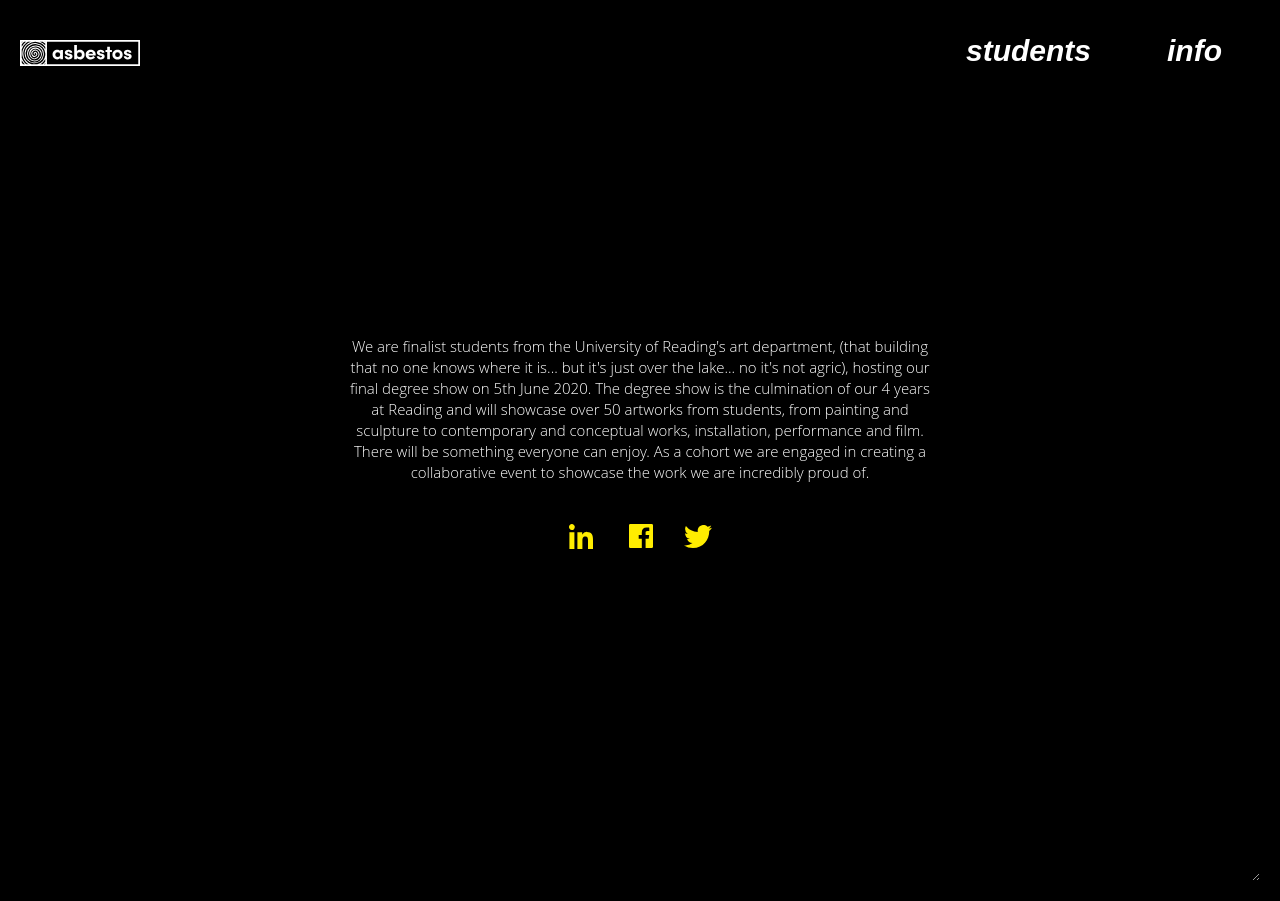
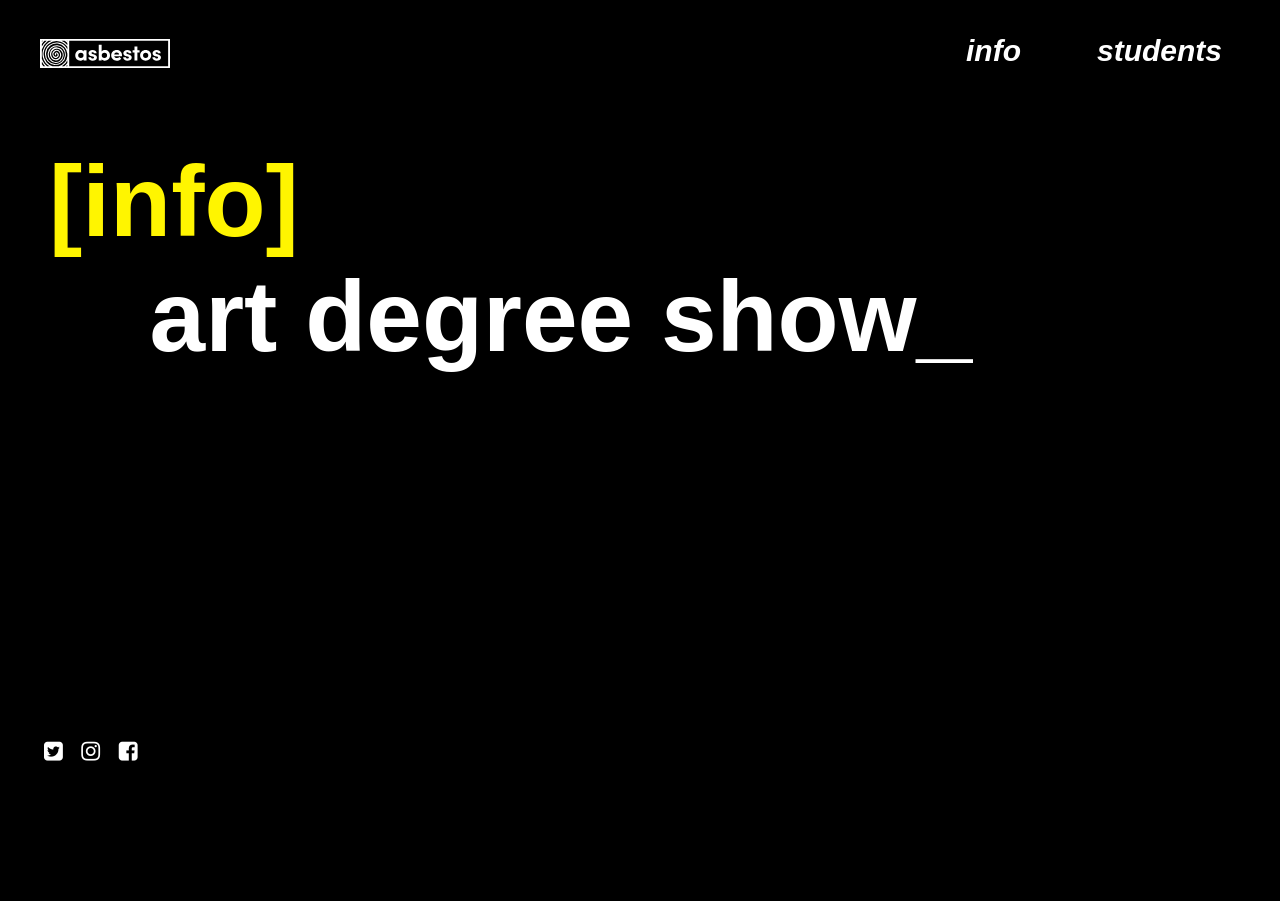
Before and after one commit to aedaia/asbestos, a plain HTML site: page info.html in a window 1280 px wide. After the commit the page ends 800 px from the top, so only its background shows below. Drawn offline with Linux system fonts and the light colour scheme; a web font is replaced by a local one.

Commit message:
new changes again

```diff
--- a/info.html
+++ b/info.html
@@ -2,13 +2,14 @@
 <html lang="en">
 
 <head>
-<link rel='icon' href='images/Asset 2@700x.png' type='image/x-icon'/ >
+<link rel="stylesheet" href="https://use.typekit.net/bmx8ims.css">
+	<link rel="stylesheet" href="https://cdnjs.cloudflare.com/ajax/libs/font-awesome/4.7.0/css/font-awesome.min.css">
 <!--	navigation-->
 
 <div class="topnav">
 <nav class="navbar navbar-expand-lg static-top">
-    <a class="navbar-brand" href="index.html">
-		<img href="index.html" style="width:120px" src="images/Asset 3@700x.svg">
+    <a class="navbar-brand" href="">
+		<img href="index.html" style="padding-left: 20px; width:150px" src="images/Asset 3@700x.svg">
         </a>
     <button class="navbar-toggler" type="button" data-toggle="collapse" data-target="#navbarResponsive" aria-controls="navbarResponsive" aria-expanded="false" aria-label="Toggle navigation">
           <span class="navbar-toggler-icon"> <img style="margin-top:5px" height="20px" src="images/burger1.svg"/> </span>
@@ -17,11 +18,11 @@
       <ul class="navbar-nav ml-auto">
 
         <li class="nav-item active">
-          <a class="nav-link" href="students.html">students</a>
+          <a class="nav-link" href="info.html">info</a>
 		<span class="sr-only">(current)</span>
         </li>
         <li class="nav-item">
-          <a class="nav-link" href="info.html">info</a>
+          <a class="nav-link" href="students.html">students</a>
         </li>
       </ul>
   </div>
@@ -44,66 +45,55 @@
 
 </head>
 
-			<body oncontextmenu="return false;" style="margin: 0; height: 100%; overflow: hidden; background-image: url('images/StarAuk.jpg'); background-color: black">
-<!--
-			<div class="fullscreen-bg">
-    	<video loop muted autoplay poster="img/videoframe.jpg" class="fullscreen-bg__video fill">
-      		  <source src="images/Video.mp4" type="video/mp4">
-    </video>
-</div>
--->
+			<body style="background-color: black;">
 
 
-  <!-- Page Content -->
-	<main style="padding-bottom:18%">
+				<!-- put in body tag >> oncontextmenu="return false;" // -->
 
-  <div style="background-color: ; padding-left:20%; padding-right:20%" class="row">
+				<!-- Main page content -->
+				<div style="padding-left: 40px" class="container-fluid">
 
-	  <div class="col-12">
-		  <img class="center-block" style="padding-bottom: 30px" src="Asset 3@700x.svg" alt=""/>
+					<div class="row">
+						<div class="column">
+							<h5 style="padding-top: 60px; margin-bottom: 0px; padding-bottom: 0px;"> [info] </h5>
+						</div>
 					</div>
 
- 	  <div class="col-12">
-		  <h2> We are finalist students from the University of Reading's art department, (that building that no one knows where it is... but it's just over the lake... no it's not agric), hosting our final degree show on 5th June 2020. The degree show is the culmination of our 4 years at Reading and will showcase over 50 artworks from students, from painting and sculpture to contemporary and conceptual works, installation, performance and film. There will be something everyone can enjoy. As a cohort we are engaged in creating a collaborative event to showcase the work we are incredibly proud of.</h2>
+					<div class="row">
+						<div class="col-1">
+						</div>
+						<div class="column-4">
+							<h5 style="color: white; margin-top: -5px; padding-top: 0px"> art degree show_</h5>
+						</div>
 					</div>
 
-	  <div class="center-block-btn">
-		  <div class="row">
-			  <div class="col-4">
-					<a href=""> <img src="images/icon-social-linkedin-yel.svg" hspace="2"></a>
-		 	  </div>
-			  <div class="col-4">
-		 		 	<a href=""> <img src="images/icon-social-facebook-yel.svg" hspace="2"></a>
-			  </div>
-			  <div class="col-4">
-		 			 <a href=""> <img src="images/icon-social-twitter-yel.svg" hspace="2"> </a>
-		      </div>
-		  </div>
-	  </div>
 
 				</div>
 
 
 
-	</main>
-<!--
-	<div id="studentname01" class=studentname>
-		Lilly Allen
-	</div>
 
--->
+				<!-- Core JS -->
 
-  <!-- Bootstrap core JavaScript -->
 				<script src="vendor/jquery/jquery.min.js"></script>
 				<script src="vendor/bootstrap/js/bootstrap.bundle.min.js"></script>
 
 
-
-
-
-
-
 	</body>
 
+					<div id="footer">
+					<div class="row">
+						<div class="footercol">
 
+								<i class="fa fa-twitter-square" aria-hidden="true"></i>
+								<i class="fa fa-instagram" aria-hidden="true"></i>
+								<i class="fa fa-facebook-square" aria-hidden="true"></i>
+						</div>
+
+						<div class="footercol2">
+<!--						<span style="color: white; font-family: Sofia pro, sans-serif; font-style: italic; font-weight: 600; padding-left: 100px;font-size: 22px; "> [Free admission// June 8–14, 2020] </span>-->
+						</div>
+
+					</div>
+					</div>
 </html>
```
Lines whose indentation alone changed are shown as unchanged.
